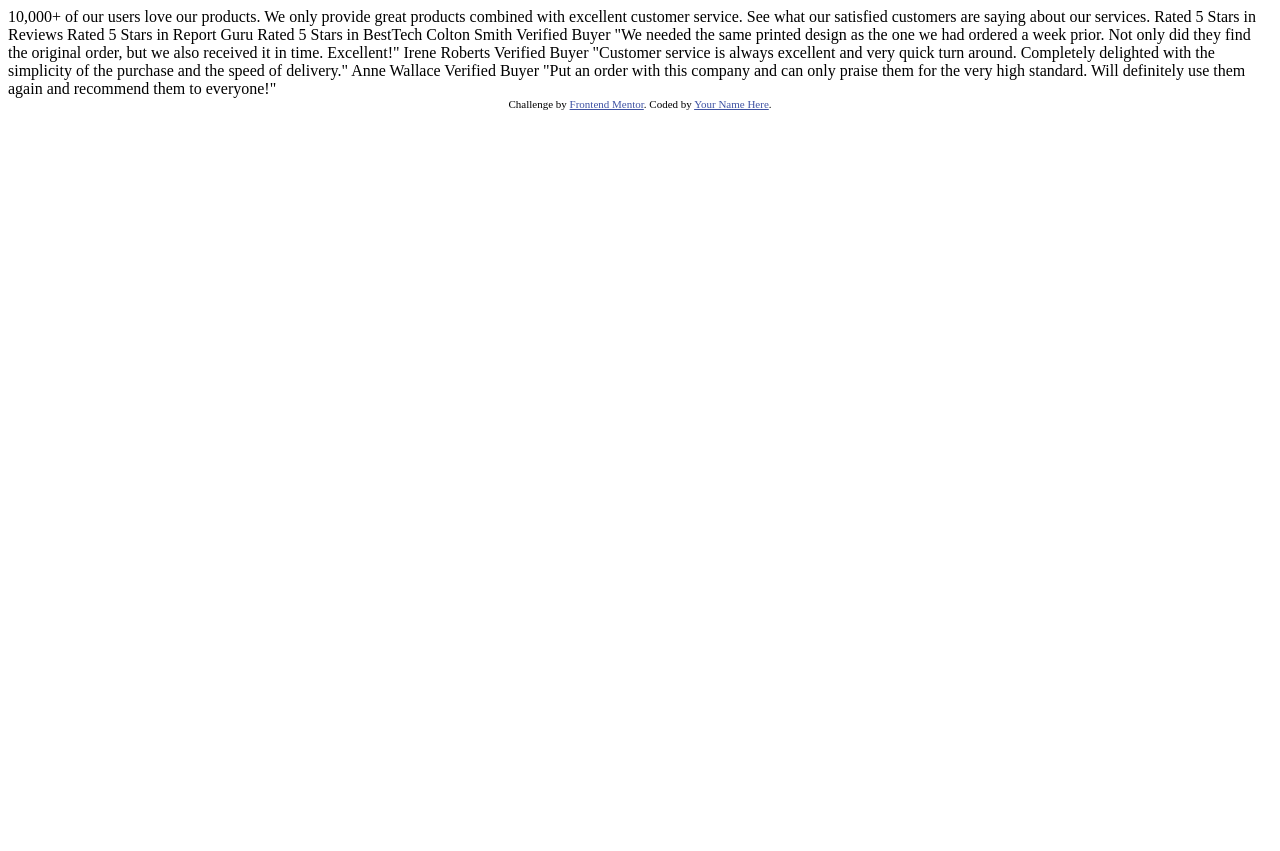
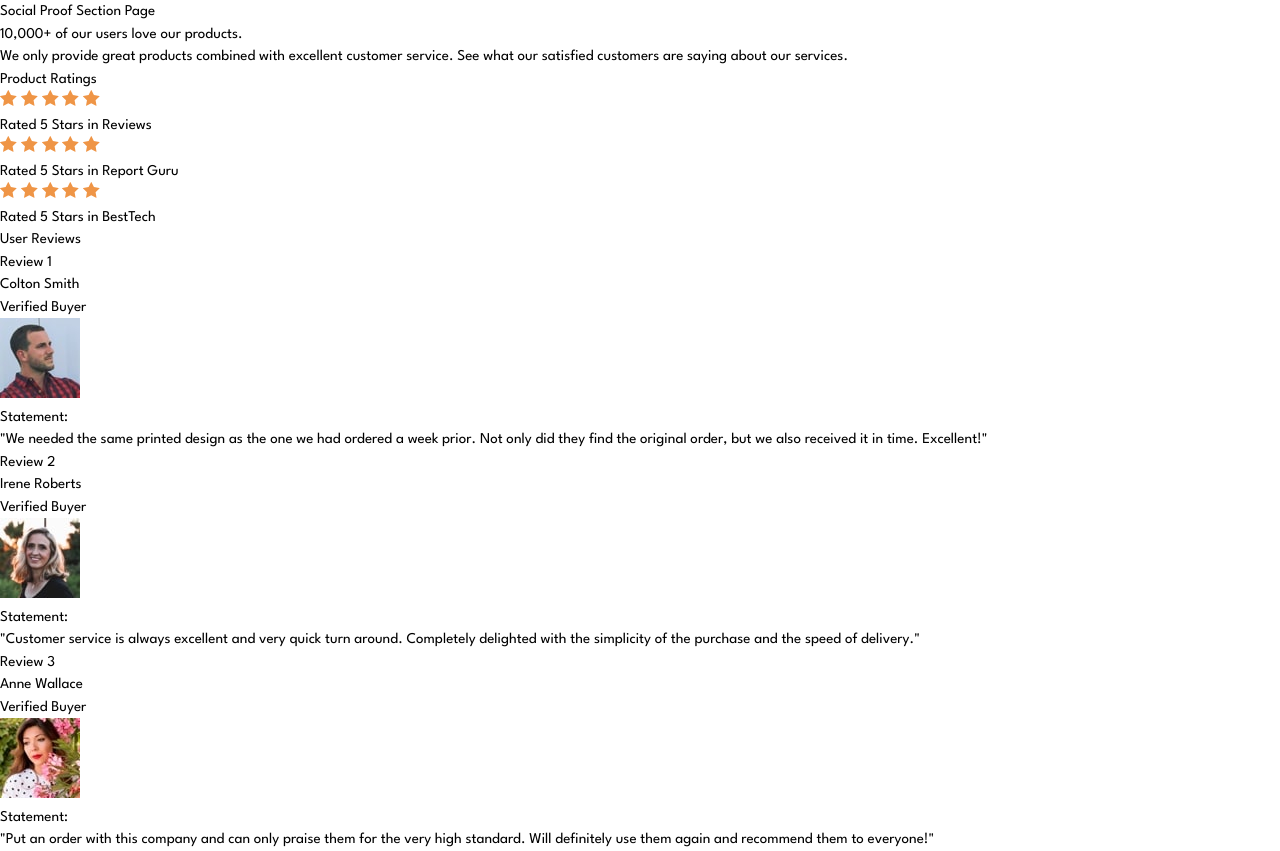
Before and after one commit to arey-dev/social-proof-section-page, a plain HTML site: page index.html in a window 1280 px wide. Before the commit the page ends 800 px from the top, so only its background shows below. Drawn offline with Linux system fonts and the light colour scheme.

Commit message:
html structure

```diff
--- a/index.html
+++ b/index.html
@@ -3,7 +3,13 @@
   <head>
     <meta charset="UTF-8" />
     <meta name="viewport" content="width=device-width, initial-scale=1.0" />
-    <!-- displays site properly based on user's device -->
+    <link rel="stylesheet" type="text/css" href="styles/base.css"/>
+    <link rel="stylesheet" type="text/css" href="styles/index.css"/>
+
+    <!-- Font Family -->
+    <link rel="preconnect" href="https://fonts.googleapis.com">
+    <link rel="preconnect" href="https://fonts.gstatic.com" crossorigin>
+    <link href="https://fonts.googleapis.com/css2?family=League+Spartan:wght@400;500;700&display=swap" rel="stylesheet"/>
 
     <link
       rel="icon"
@@ -14,48 +20,92 @@
 
     <title>Frontend Mentor | Social proof section</title>
 
-    <!-- Feel free to remove these styles or customise in your own stylesheet 👍 -->
-    <style>
-      .attribution {
-        font-size: 11px;
-        text-align: center;
-      }
-      .attribution a {
-        color: hsl(228, 45%, 44%);
-      }
-    </style>
   </head>
   <body>
-    10,000+ of our users love our products.
-
-    We only provide great products combined with excellent customer service.
-    See what our satisfied customers are saying about our services.
-
-    Rated 5 Stars in Reviews
-    Rated 5 Stars in Report Guru
-    Rated 5 Stars in BestTech
-
-    Colton Smith
-    Verified Buyer
-    "We needed the same printed design as the one we had ordered a week prior.
-    Not only did they find the original order, but we also received it in time.
-    Excellent!"
-
-    Irene Roberts
-    Verified Buyer
-    "Customer service is always excellent and very quick turn around. Completely
-    delighted with the simplicity of the purchase and the speed of delivery."
-
-    Anne Wallace
-    Verified Buyer
-    "Put an order with this company and can only praise them for the very high
-    standard. Will definitely use them again and recommend them to everyone!"
-
-    <div class="attribution">
-      Challenge by
-      <a href="https://www.frontendmentor.io?ref=challenge" target="_blank"
-        >Frontend Mentor</a
-      >. Coded by <a href="#">Your Name Here</a>.
-    </div>
+    <main>
+      <h1 class="sr-only">Social Proof Section Page</h1>
+      <section id="main">
+        <h2>10,000+ of our users love our products.</h2>
+        <p>We only provide great products combined with excellent customer service.
+          See what our satisfied customers are saying about our services.</p>
+      </section>
+      <section id="ratings">
+        <h2 class="sr-only">Product Ratings</h2>
+        <div class="flex">
+          <div div class="img-wrapper">
+            <img src="./images/icon-star.svg" alt="star" aria-hidden="true" />
+            <img src="./images/icon-star.svg" alt="star" aria-hidden="true" />
+            <img src="./images/icon-star.svg" alt="star" aria-hidden="true" />
+            <img src="./images/icon-star.svg" alt="star" aria-hidden="true" />
+            <img src="./images/icon-star.svg" alt="star" aria-hidden="true" />
+          </div>
+          <p class="ratings__text">Rated 5 Stars in Reviews</p>
+        </div>
+        <div class="flex">
+          <div div class="img-wrapper">
+            <img src="./images/icon-star.svg" alt="star" aria-hidden="true" />
+            <img src="./images/icon-star.svg" alt="star" aria-hidden="true" />
+            <img src="./images/icon-star.svg" alt="star" aria-hidden="true" />
+            <img src="./images/icon-star.svg" alt="star" aria-hidden="true" />
+            <img src="./images/icon-star.svg" alt="star" aria-hidden="true" />
+          </div>
+          <p class="ratings__text">Rated 5 Stars in Report Guru</p>
+        </div>
+        <div class="flex">
+          <div class="img-wrapper">
+            <img src="./images/icon-star.svg" alt="star" aria-hidden="true" />
+            <img src="./images/icon-star.svg" alt="star" aria-hidden="true" />
+            <img src="./images/icon-star.svg" alt="star" aria-hidden="true" />
+            <img src="./images/icon-star.svg" alt="star" aria-hidden="true" />
+            <img src="./images/icon-star.svg" alt="star" aria-hidden="true" />
+          </div>
+          <p class="ratings__text">Rated 5 Stars in BestTech</p>
+        </div>
+      </section>
+      <section id="reviews">
+        <h2 class="sr-only">User Reviews</h2>
+        <article>
+          <h3 class="sr-only">Review 1</h3>
+          <div class="flex">
+            <p class="name">Colton Smith</p>
+            <p class="title">Verified Buyer</p>
+            <div class="img-wrapper">
+              <img src="./images/image-colton.jpg" alt="Author Image">
+            </div>
+          </div>
+          <span class="sr-only">Statement: </span>
+          <p>"We needed the same printed design as the one we had ordered a week prior.
+            Not only did they find the original order, but we also received it in time.
+            Excellent!"</p>
+        </article>
+        <article>
+          <h3 class="sr-only">Review 2</h3>
+          <div class="flex">
+            <p class="name">Irene Roberts</p>
+            <p class="title">Verified Buyer</p>
+            <div class="img-wrapper">
+              <img src="./images/image-irene.jpg" alt="Author Image">
+            </div>
+          </div>
+          <span class="sr-only">Statement: </span>
+          <p>"Customer service is always excellent and very quick turn around. Completely
+            delighted with the simplicity of the purchase and the speed of delivery."
+          </p>
+        </article>
+        <article>
+          <h3 class="sr-only">Review 3</h3>
+          <div class="flex">
+            <p class="name">Anne Wallace</p>
+            <p class="title">Verified Buyer</p>
+            <div class="img-wrapper">
+              <img src="./images/image-anne.jpg" alt="Author Image">
+            </div>
+          </div>
+          <span class="sr-only">Statement: </span>
+          <p>"Put an order with this company and can only praise them for the very high
+            standard. Will definitely use them again and recommend them to everyone!"</p>
+        </article>
+      </section>
+    </main>
   </body>
 </html>
--- /dev/null
+++ b/styles/base.css
@@ -0,0 +1,31 @@
+:root {
+  --primary-clr-dark: hsl(300, 43%, 22%);
+  --primary-clr-light: hsl(333, 80%, 67%);
+  --neutral-clr-dark: hsl(303, 10%, 53%);
+  --neutral-clr-light: hsl(300, 24%, 96%);
+  --neutral-clr: hsl(0, 0%, 100%);
+  --fnt-main: 'League Spartan', sans-serif;
+}
+
+*, *::before, ::after {
+  box-sizing: border-box;
+}
+
+body {
+  font-family: var(--fnt-main);
+  font-size: 15px;
+  font-weight: 400;
+  line-height: 1.5;
+  margin: 0;
+}
+
+h1, h2, h3, h4, h5, h6 {
+  font-size: inherit;
+  font-weight: inherit;
+  margin: 0;
+}
+
+p,
+figure {
+  margin: 0;
+}
```
Also changed, not shown: styles/index.css (added, +16 -0 lines), 2 other files.
